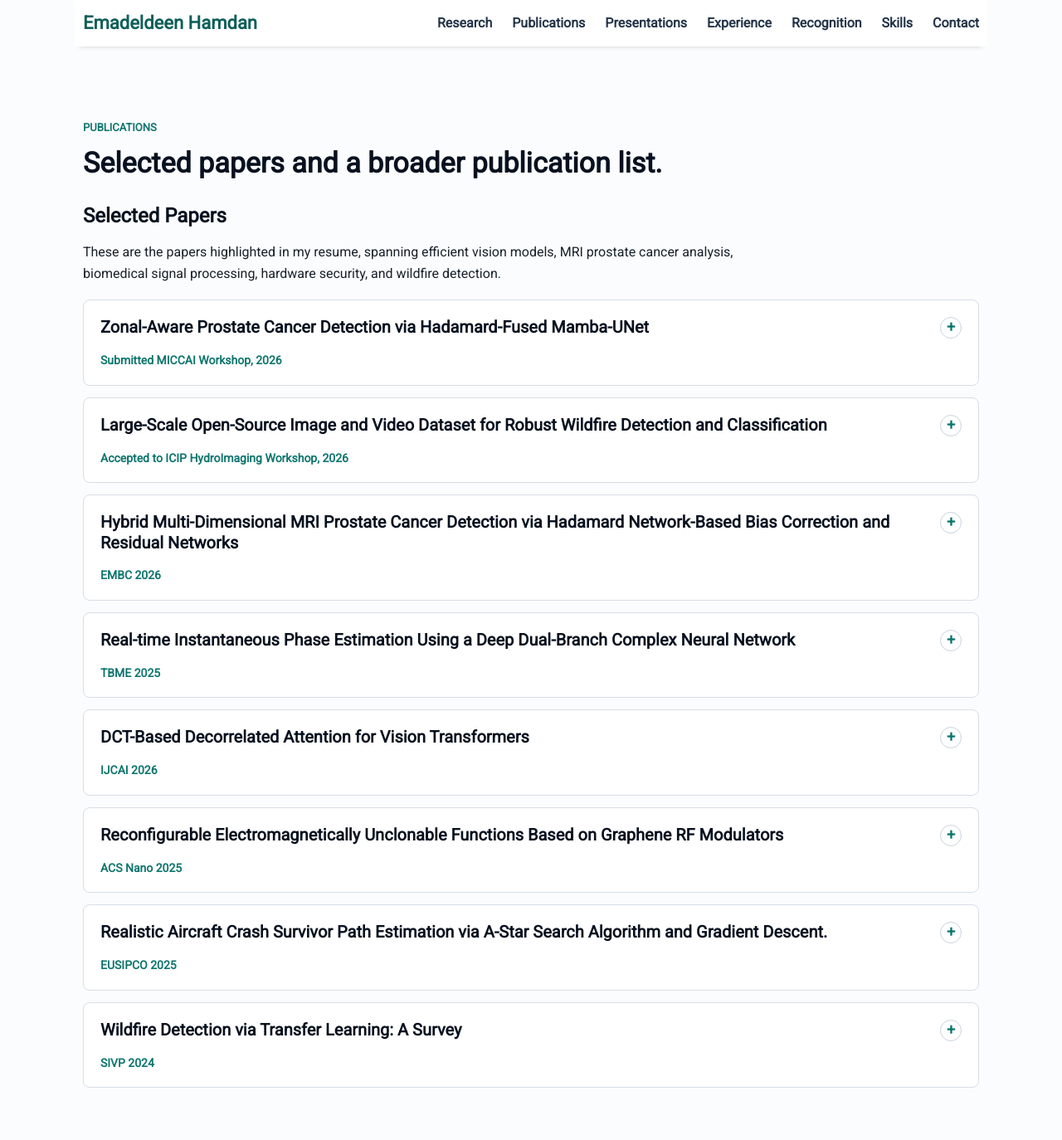
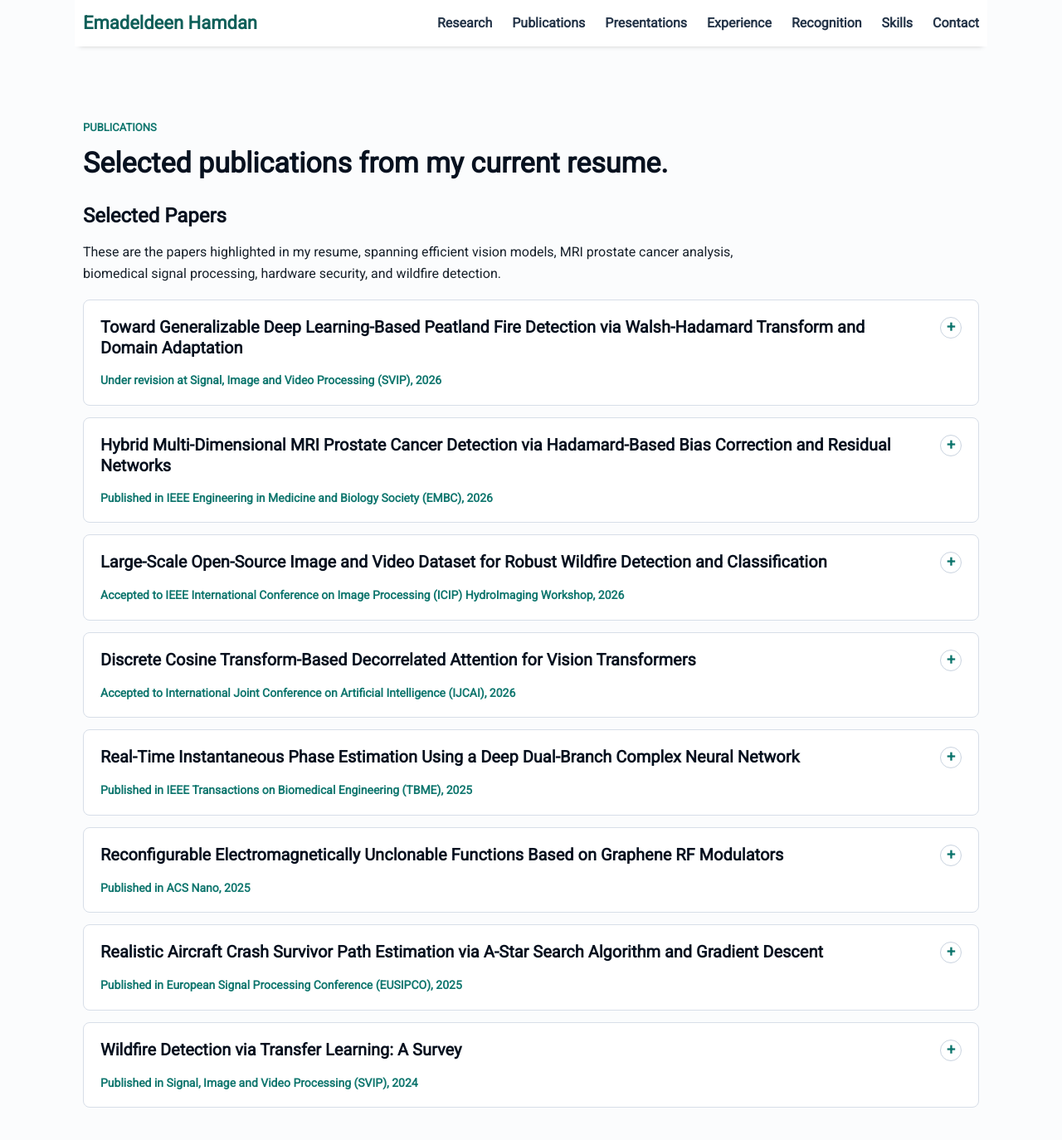
Before and after one commit to Emadeldeen-Hamdan/Emadeldeen-Hamdan.github.io, a Jekyll site: the page built from publications.html, in a window 1280 px wide and 1399 px high. Shown: the top 1374 px of the window at 83% size. Built offline with Jekyll 4.4.1, drawn with Linux system fonts in a browser that asks for light colours; nearby versions of some CDN libraries.

Commit message:
Update selected publications and resume

```diff
--- a/_sass/_home.scss
+++ b/_sass/_home.scss
@@ -352,6 +352,11 @@
   margin: 14px 0 0;
 }
 
+.paper-authors {
+  color: #0f766e;
+  font-weight: 700;
+}
+
 .paper-link {
   display: inline-flex;
   margin-top: 12px;
--- a/publications.html
+++ b/publications.html
@@ -9,7 +9,7 @@ permalink: /publications/
   <section id="publications" class="section">
     <div class="section-heading">
       <p class="eyebrow">Publications</p>
-      <h2>Selected papers and a broader publication list.</h2>
+      <h2>Selected publications from my current resume.</h2>
     </div>
     <div class="publication-subsection">
       <h3>Selected Papers</h3>
@@ -21,66 +21,74 @@ permalink: /publications/
     <div class="publication-list">
       <details class="paper-card">
         <summary>
-          <span>Zonal-Aware Prostate Cancer Detection via Hadamard-Fused Mamba-UNet</span>
-          <small>Submitted MICCAI Workshop, 2026</small>
+          <span>Toward Generalizable Deep Learning-Based Peatland Fire Detection via Walsh-Hadamard Transform and Domain Adaptation</span>
+          <small>Under revision at Signal, Image and Video Processing (SVIP), 2026</small>
         </summary>
-        <p>Uses Hadamard representations with Mamba-based models for real-time prostate zonal segmentation and improved cancer detection performance.</p>
-        <!-- <a class="paper-link" href="https://scholar.google.com/scholar?q=%22Zonal-Aware+Prostate+Cancer+Detection+via+Hadamard-Fused+Mamba-UNet%22">Paper Search</a> -->
+        <p class="paper-authors"><strong>Hamdan et al.</strong></p>
+        <p>Developed an efficient Walsh-Hadamard transform-based framework with domain adaptation to improve the generalizability of deep learning-based peatland fire detection.</p>
+        <a class="paper-link" href="https://scholar.google.com/scholar?q=%22Toward+Generalizable+Deep+Learning-Based+Peatland+Fire+Detection+via+Walsh-Hadamard+Transform+and+Domain+Adaptation%22">Paper Search</a>
+      </details>
+      <details class="paper-card">
+        <summary>
+          <span>Hybrid Multi-Dimensional MRI Prostate Cancer Detection via Hadamard-Based Bias Correction and Residual Networks</span>
+          <small>Published in IEEE Engineering in Medicine and Biology Society (EMBC), 2026</small>
+        </summary>
+        <p class="paper-authors"><strong>Hamdan et al.</strong></p>
+        <p>Designed a hybrid transform-based pipeline for MRI bias correction and classification, improving cancer detection accuracy by 30%.</p>
+        <a class="paper-link" href="https://arxiv.org/abs/2604.17107">Paper</a>
       </details>
       <details class="paper-card">
         <summary>
           <span>Large-Scale Open-Source Image and Video Dataset for Robust Wildfire Detection and Classification</span>
-          <small>Accepted to ICIP HydroImaging Workshop, 2026</small>
+          <small>Accepted to IEEE International Conference on Image Processing (ICIP) HydroImaging Workshop, 2026</small>
         </summary>
-        <p>Introduced a large-scale multimodal wildfire benchmark dataset and proposed an efficient Hadamard transform-based feature fusion mechanism for robust wildfire detection.</p>
-        <a class="paper-link" href="https://arxiv.org/pdf/2606.10174">Paper Search</a>
+        <p class="paper-authors"><strong>Hamdan et al.</strong></p>
+        <p>Introduced a large-scale multimodal wildfire benchmark spanning 7 classes with over 30,000 images per major class, and proposed an efficient Hadamard transform-based feature fusion mechanism for robust wildfire detection.</p>
+        <a class="paper-link" href="https://arxiv.org/abs/2606.10174">Paper</a>
       </details>
       <details class="paper-card">
         <summary>
-          <span>Hybrid Multi-Dimensional MRI Prostate Cancer Detection via Hadamard Network-Based Bias Correction and Residual Networks</span>
-          <small>EMBC 2026</small>
+          <span>Discrete Cosine Transform-Based Decorrelated Attention for Vision Transformers</span>
+          <small>Accepted to International Joint Conference on Artificial Intelligence (IJCAI), 2026</small>
         </summary>
-        <p>Combines HM-MRI tissue maps with a two-stage AI pipeline using Hadamard U-Net bias correction and ResNet-based classification for prostate cancer detection.</p>
-        <a class="paper-link" href="https://arxiv.org/abs/2604.17107">Paper</a>
-      </details>
-      <details class="paper-card">
-        <summary>
-          <span>Real-time Instantaneous Phase Estimation Using a Deep Dual-Branch Complex Neural Network</span>
-          <small>TBME 2025</small>
-        </summary>
-        <p>Proposes a lightweight dual-branch complex neural architecture for low-latency instantaneous phase estimation of neural oscillations, with FPGA-oriented deployment.</p>
-        <a class="paper-link" href="https://scholar.google.com/scholar?q=%22Real-time+Instantaneous+Phase+Estimation+Using+a+Deep+Dual-Branch+Complex+Neural+Network%22">Paper Search</a>
-      </details>
-      <details class="paper-card">
-        <summary>
-          <span>DCT-Based Decorrelated Attention for Vision Transformers</span>
-          <small>IJCAI 2026</small>
-        </summary>
-        <p>Introduces DCT-based attention initialization and compression methods for Vision Transformers, improving training behavior and reducing computational overhead while preserving accuracy.</p>
+        <p class="paper-authors">Pan, <strong>Hamdan et al.</strong></p>
+        <p>Developed two DCT-based methods to improve the efficiency and performance of Vision Transformers.</p>
         <a class="paper-link" href="https://arxiv.org/abs/2405.13901">Paper</a>
       </details>
       <details class="paper-card">
         <summary>
+          <span>Real-Time Instantaneous Phase Estimation Using a Deep Dual-Branch Complex Neural Network</span>
+          <small>Published in IEEE Transactions on Biomedical Engineering (TBME), 2025</small>
+        </summary>
+        <p class="paper-authors"><strong>Hamdan et al.</strong></p>
+        <p>Proposed a lightweight neural architecture for real-time instantaneous phase estimation of neural oscillations, with FPGA implementation for low-latency deployment.</p>
+        <a class="paper-link" href="https://scholar.google.com/scholar?q=%22Real-Time+Instantaneous+Phase+Estimation+Using+a+Deep+Dual-Branch+Complex+Neural+Network%22">Paper Search</a>
+      </details>
+      <details class="paper-card">
+        <summary>
           <span>Reconfigurable Electromagnetically Unclonable Functions Based on Graphene RF Modulators</span>
-          <small>ACS Nano 2025</small>
+          <small>Published in ACS Nano, 2025</small>
         </summary>
-        <p>Develops an electromagnetic PUF-based hardware security primitive using graphene RF modulators for device authentication and cryptographic identification.</p>
+        <p class="paper-authors">Ren, Sun, De Silva, Pan, Nie, <strong>Hamdan et al.</strong></p>
+        <p>Developed and evaluated diffusion-based adversarial attacks using Denoising Diffusion Probabilistic Models (DDPMs) to assess the security and robustness of electromagnetic PUFs.</p>
         <a class="paper-link" href="https://scholar.google.com/scholar?q=%22Reconfigurable+Electromagnetically+Unclonable+Functions+Based+on+Graphene+RF+Modulators%22">Paper Search</a>
       </details>
       <details class="paper-card">
         <summary>
-          <span>Realistic Aircraft Crash Survivor Path Estimation via A-Star Search Algorithm and Gradient Descent.</span>
-          <small>EUSIPCO 2025</small>
+          <span>Realistic Aircraft Crash Survivor Path Estimation via A-Star Search Algorithm and Gradient Descent</span>
+          <small>Published in European Signal Processing Conference (EUSIPCO), 2025</small>
         </summary>
-        <p>Developed an efficient framework to analyze the movements of aircraft crash survivors using circuit theory to model connectivity in heterogeneous landscapes using A-Star Search Algorithm.</p>
+        <p class="paper-authors"><strong>Hamdan et al.</strong></p>
+        <p>Developed a framework for analyzing aircraft crash survivor movement using circuit theory to model connectivity across heterogeneous landscapes.</p>
         <a class="paper-link" href="https://eusipco2025.org/wp-content/uploads/pdfs/0001747.pdf">Paper</a>
       </details>
       <details class="paper-card">
         <summary>
           <span>Wildfire Detection via Transfer Learning: A Survey</span>
-          <small>SIVP 2024</small>
+          <small>Published in Signal, Image and Video Processing (SVIP), 2024</small>
         </summary>
-        <p>Surveys transfer learning methods for camera-based wildfire detection, comparing modern pretrained models and highlighting generalization and dataset-bias challenges.</p>
+        <p class="paper-authors">Hong, <strong>Hamdan et al.</strong></p>
+        <p>Surveyed transfer learning approaches for large-scale wildfire detection, highlighting challenges in generalization and dataset bias.</p>
         <a class="paper-link" href="https://arxiv.org/abs/2306.12276">Paper</a>
       </details>
     </div>
```
Also changed, not shown: 1 other file.
